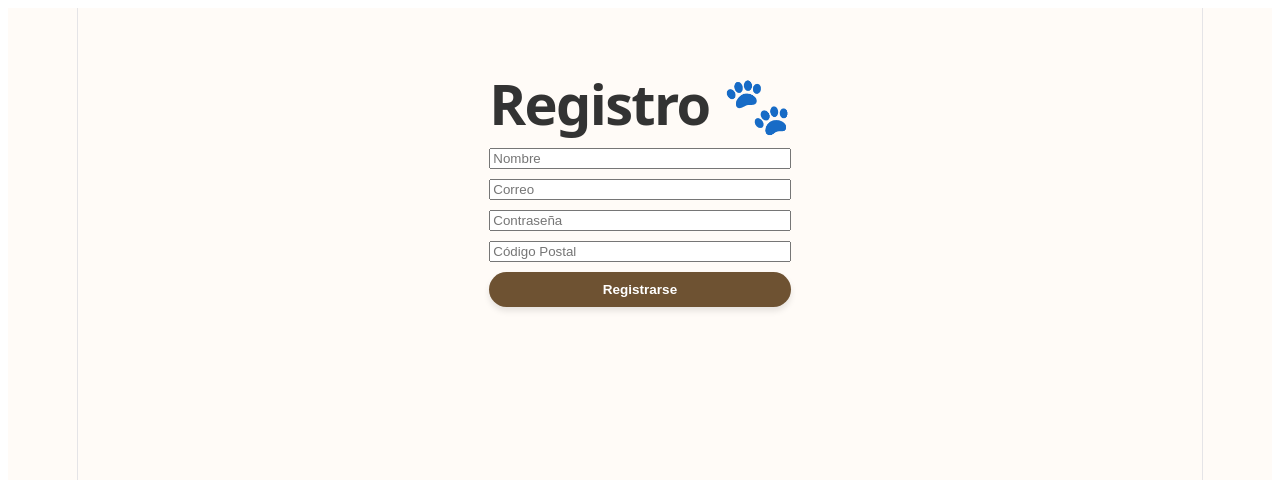
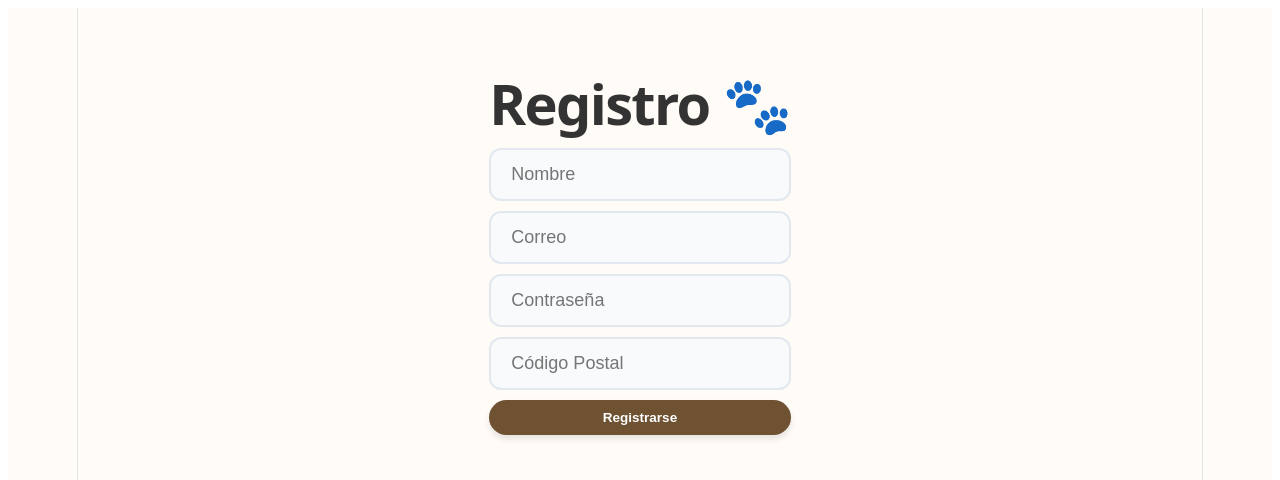
Before and after one commit to ids-fciencias-7009-2026-2/lambda-adopta-perrito-frontend, a React (Vite) app: page /register in a window 1280 px wide. Shown: the top 480 px of the page. Built offline with nearby package versions, Linux system fonts and the light colour scheme; the HTML template or start-up script is replaced by a standard one.

Commit message:
estético 3

```diff
--- a/src/components/Register.jsx
+++ b/src/components/Register.jsx
@@ -44,7 +44,7 @@ const Register = () => {
       <h1>Registro 🐾</h1>
 
       <form onSubmit={handleRegister} style={{ display: 'flex', flexDirection: 'column', gap: '10px' }}>
-        <input
+        <input className="input-class"
           type="text"
           placeholder="Nombre"
           value={nombre}
@@ -52,7 +52,7 @@ const Register = () => {
           required
         />
 
-        <input
+        <input className="input-class"
           type="email"
           placeholder="Correo"
           value={email}
@@ -60,7 +60,7 @@ const Register = () => {
           required
         />
 
-        <input
+        <input className="input-class"
           type="password"
           placeholder="Contraseña"
           value={password}
@@ -68,7 +68,7 @@ const Register = () => {
           required
         />
 
-        <input
+        <input className="input-class"
           type="text"
           placeholder="Código Postal"
           value={codigoPostal}
```
